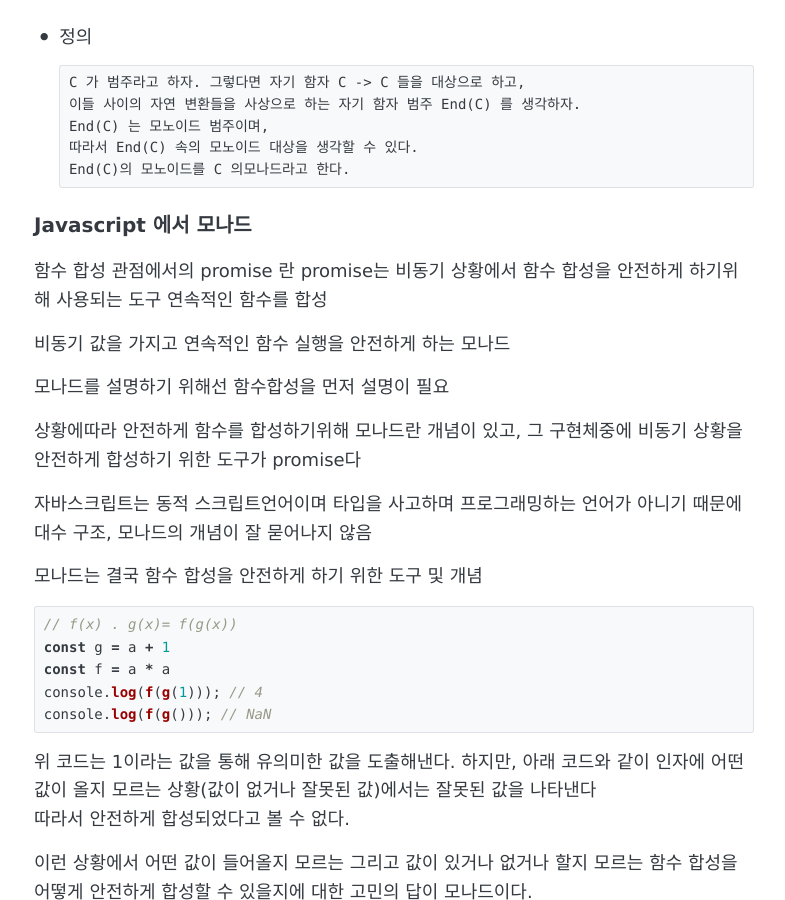
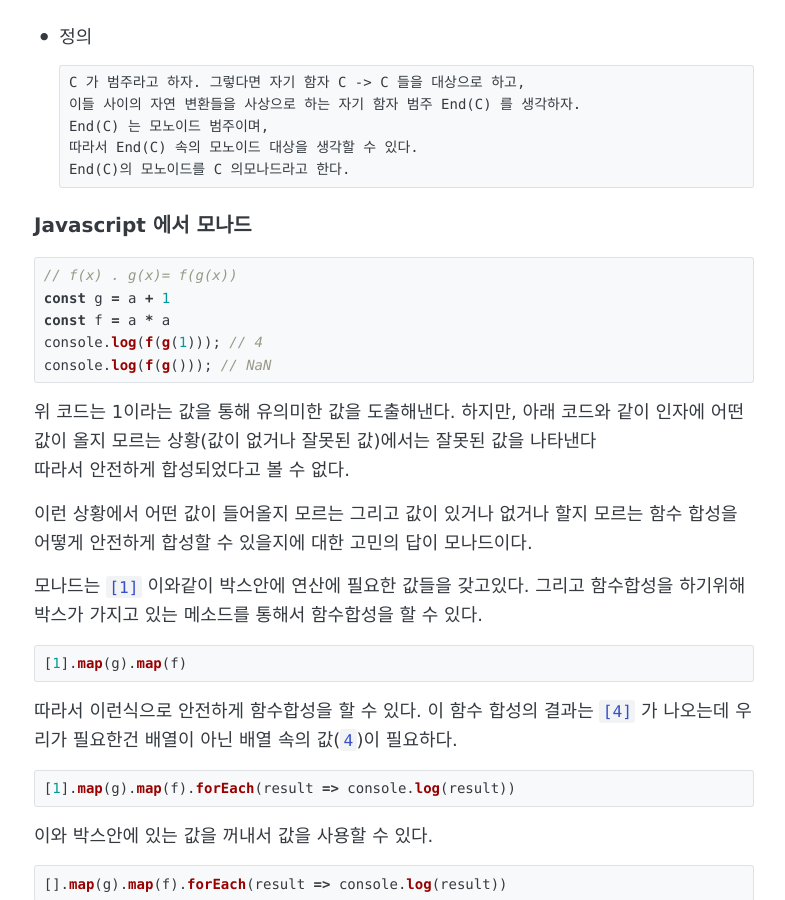
Before and after one commit to ManHyuk/ManHyuk.github.io, a Jekyll site: the page built from _posts/2021-02-25-fp-1.md, in a window 1280 px wide and 900 px high, scrolled down 5765 px. Shown: the whole window, without its empty margins (246-1031 px from the left). Built offline with Jekyll 4.4.1, drawn with Linux system fonts in a browser that asks for light colours; comment, search, counter and statistics services are not loaded; some of the changed lines change nothing that is shown; some of the changed text lies outside the part shown.

Commit message:
feat: edit fp.md

````diff
--- a/_posts/2021-02-25-fp-1.md
+++ b/_posts/2021-02-25-fp-1.md
@@ -289,21 +289,24 @@ End(C)의 모노이드를 C 의모나드라고 한다.
 ```
 
 ### Javascript 에서 모나드
-함수 합성 관점에서의 promise
-란
-promise는 비동기 상황에서 함수 합성을 안전하게 하기위해 사용되는 도구
-연속적인 함수를 합성
 
-비동기 값을 가지고 연속적인 함수 실행을 안전하게 하는 모나드
+[comment]: <> (함수 합성 관점에서의 promise 란)
 
-모나드를 설명하기 위해선 함수합성을 먼저 설명이 필요
+[comment]: <> (promise는 비동기 상황에서 함수 합성을 안전하게 하기위해 사용되는 도구)
 
-상황에따라 안전하게 함수를 합성하기위해 모나드란 개념이 있고, 그 구현체중에 비동기 상황을 안전하게 합성하기 위한 도구가 promise다
+[comment]: <> (연속적인 함수를 합성)
 
-자바스크립트는 동적 스크립트언어이며 타입을 사고하며 프로그래밍하는 언어가 아니기 때문에
-대수 구조, 모나드의 개념이 잘 묻어나지 않음
+[comment]: <> (비동기 값을 가지고 연속적인 함수 실행을 안전하게 하는 모나드)
 
-모나드는 결국 함수 합성을 안전하게 하기 위한 도구 및 개념
+[comment]: <> (모나드를 설명하기 위해선 함수합성을 먼저 설명이 필요)
+
+[comment]: <> (상황에따라 안전하게 함수를 합성하기위해 모나드란 개념이 있고, 그 구현체중에 비동기 상황을 안전하게 합성하기 위한 도구가 promise다)
+
+[comment]: <> (자바스크립트는 동적 스크립트언어이며 타입을 사고하며 프로그래밍하는 언어가 아니기 때문에)
+
+[comment]: <> (대수 구조, 모나드의 개념이 잘 묻어나지 않음)
+
+[comment]: <> (모나드는 결국 함수 합성을 안전하게 하기 위한 도구 및 개념)
 
 ```js
 // f(x) . g(x)= f(g(x))
@@ -369,13 +372,13 @@ new Promise(resolve => setTimeout(() => resolve(1), 1000)) // <- 비동기적인
 즉, promise를 박스(모나드)로 본다면 promise는 함수 합성이 일어나는 시점을 안전하게 만드는 성질을 갖고있는 모나드이다.
 
 
-### 결론
+#### 결론
 모나드는 어떤 함수를 안전하게 합성하기 위한 도구다.
 
+---
 
-1. 함수 합성 : compose(f, g)(x) = (f ∘ g)(x) = f(g(x))
-2. Functor의 기본 : Array.map()에 대한 이해.
 
+## 함수형 프로그래밍에서의 모나드
 
 
 ### Lifting
@@ -403,7 +406,7 @@ function add10ForArray(xArr: number[]): number[] {
 List<Number>에 대해서 작동하게 하기 위해 위와같은 함수를 추가로 만들어야한다.
 
 
-만약에 String, List<String> 을 input으로 넣어도 잘 작동해야 한면?
+만약에 String, List<String> 을 input으로 넣어도 잘 작동해야 한다면?
 ```js
 function addA(x: string): string {
   return x + 'a';
````
